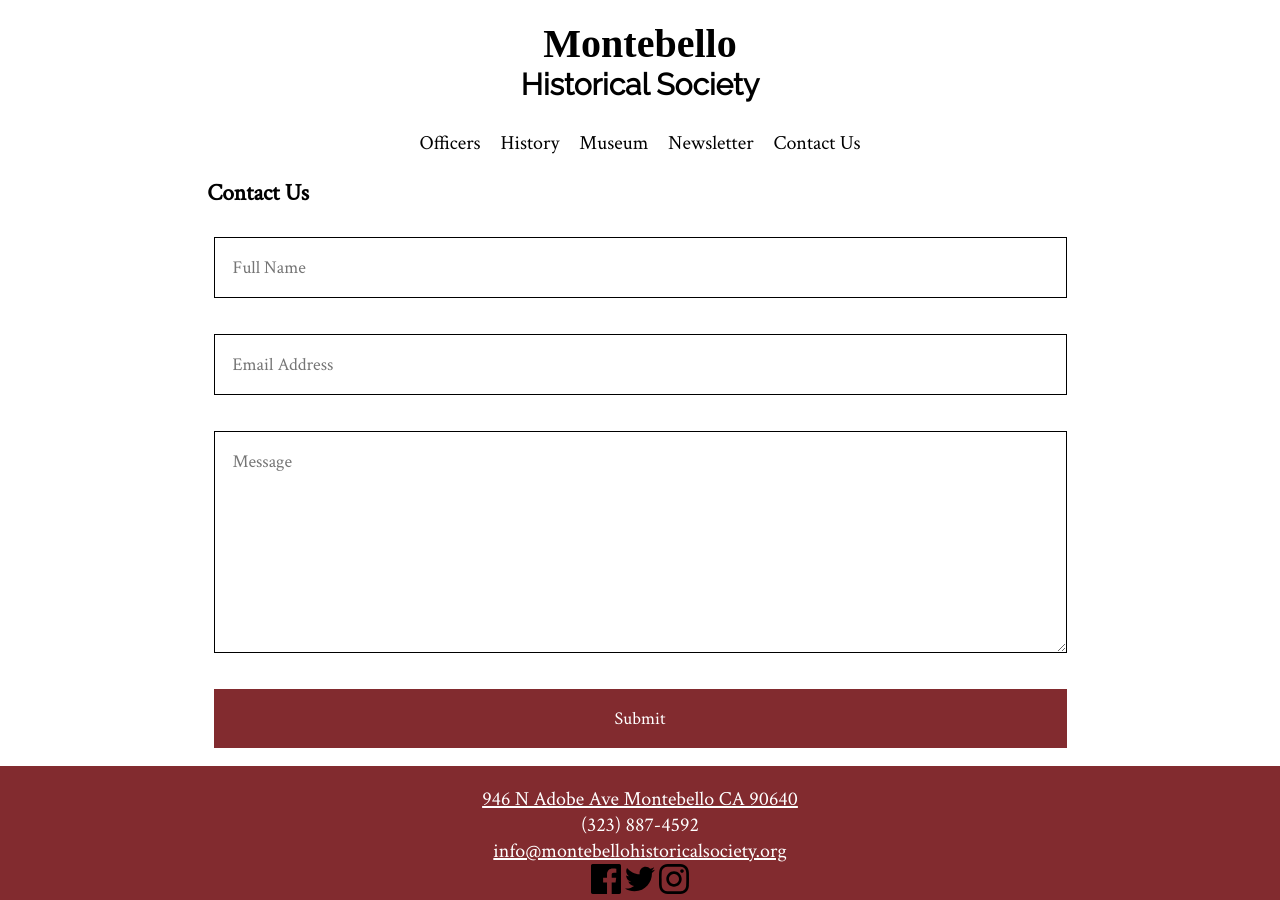
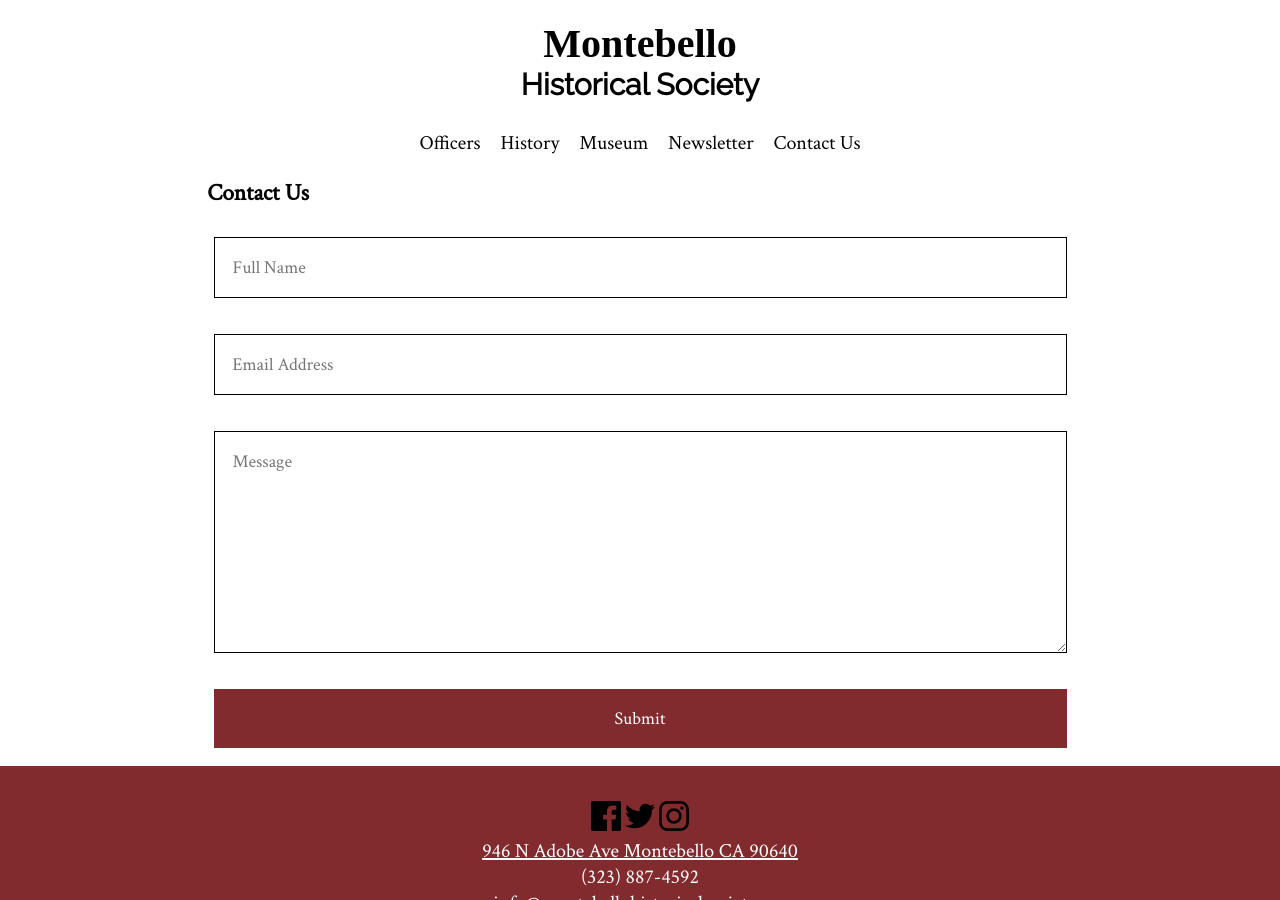
Before and after one commit to abdulamite/MHS, a Jekyll site: the page built from contact/index.html, in a window 1280 px wide. Built offline with Jekyll 4.4.1, drawn with Linux system fonts in a browser that asks for light colours.

```diff
--- a/_layouts/new_layout.html
+++ b/_layouts/new_layout.html
@@ -37,16 +37,16 @@
         </div>
       </div>
       <footer>
+        <div class="socials">
+          <img src="/imgs/facebook.svg" alt="Facebook Icon">
+          <img src="/imgs/twitter.svg" alt="Twitter Icon">
+          <img src="/imgs/instagram.svg" alt="Instagram Icon">
+        </div>
           <a target="blank" href="https://www.google.com/maps/place/Juan+Matias+Sanchez+Adobe/@34.0242896,-118.0863119,15z/data=!4m2!3m1!1s0x0:0xa0aac6a6533ce357?sa=X&ved=0ahUKEwim8Z3DvMvYAhUV6mMKHSRaCmIQ_BIIgwEwDg">
             <p>946 N Adobe Ave Montebello CA 90640</p>
           </a>
           <p>(323) 887-4592</p>
           <a href="mailto:info@montebellohistoricalsociety.org">info@montebellohistoricalsociety.org</a>
-          <div class="socials">
-            <img src="/imgs/facebook.svg" alt="Facebook Icon">
-            <img src="/imgs/twitter.svg" alt="Twitter Icon">
-            <img src="/imgs/instagram.svg" alt="Instagram Icon">
-          </div>
       </footer>
     </div>
   </div>
--- a/contact/index.html
+++ b/contact/index.html
@@ -5,7 +5,7 @@
 <form action="https://formspree.io/abdulamite@gmail.com" method="POST">
             <input type="text" placeholder="Full Name" name="Full Name">
             <input type="text" placeholder="Email Address" name="Email">
-            <textarea name="Message" rows="8" cols="80" placeholder="Message"></textarea>
+            <textarea name="Message" rows="8" cols="80" placeholder="Message" maxlength="500"></textarea>
             <input type="submit" value="Submit">
 </form>
 <style>
--- a/master.css
+++ b/master.css
@@ -186,6 +186,9 @@
 .loc>a {
     color: white;
 }
+.socials{
+  margin-top:15px;
+}
 .socials>img{
   height: 30px;
   width: auto;
```
Also changed, not shown: index.md (+0 -2 lines), Gemfile.lock, 10 other files.
